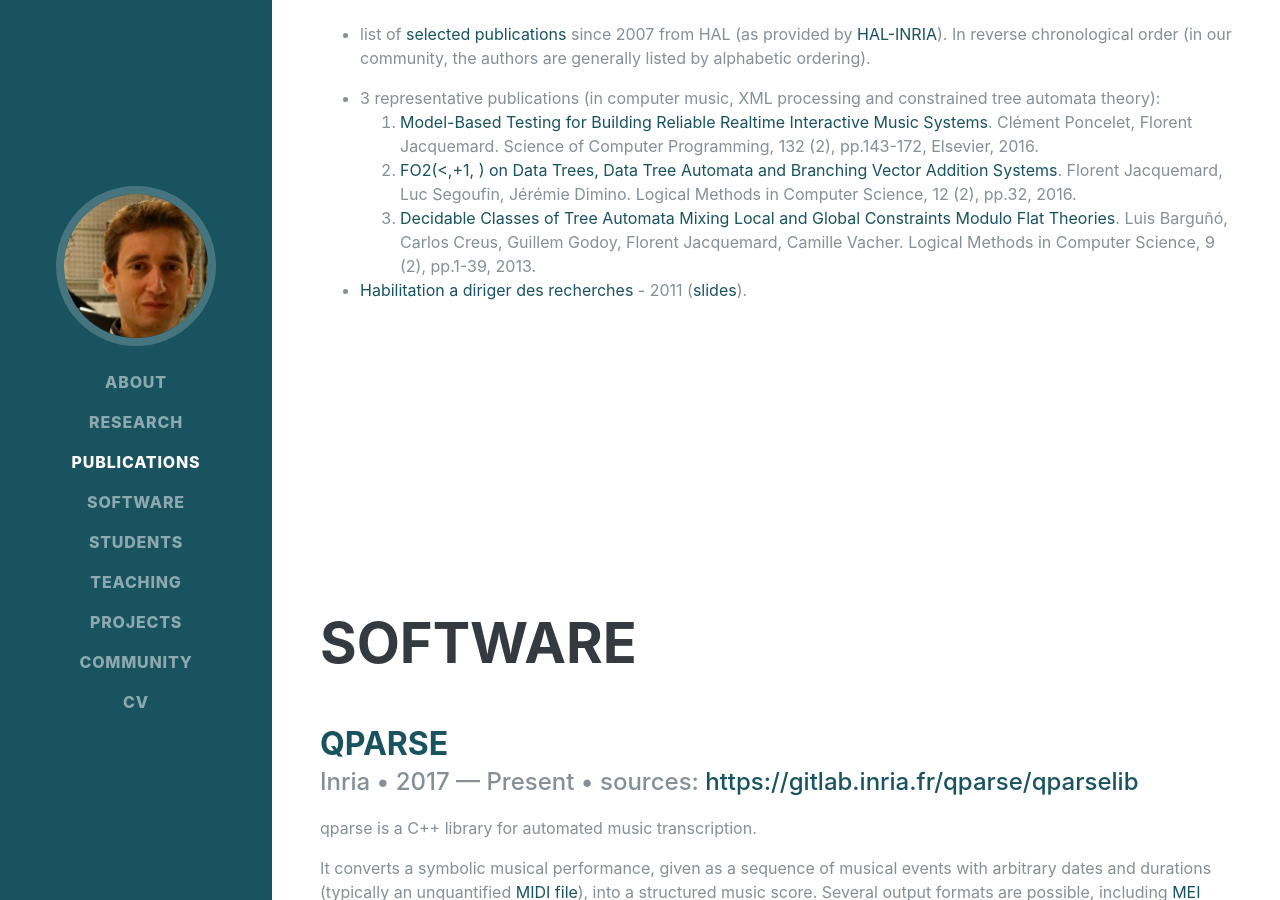
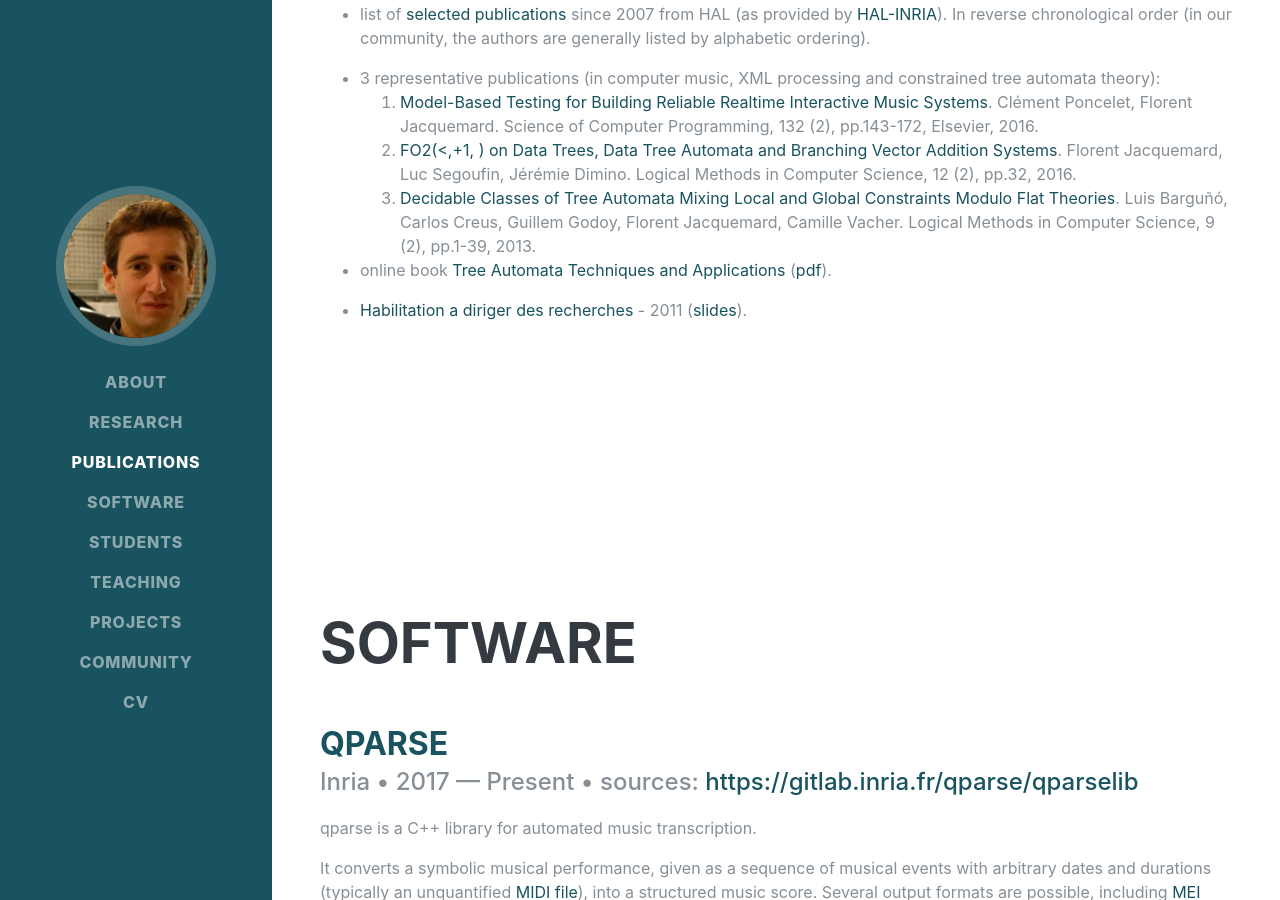
Before and after one commit to florento/florent-jacquemard.github.io, a Jekyll site: the page built from index.html, in a window 1280 px wide and 900 px high, scrolled down 2138 px. Built offline with Jekyll 4.4.1, drawn with Linux system fonts in a browser that asks for light colours; some web fonts are replaced.

Commit message:
tata for google scholar inclusion

```diff
--- a/_publications/publications.md
+++ b/_publications/publications.md
@@ -18,5 +18,6 @@ description: publication list
       Luis Barguñó, Carlos Creus, Guillem Godoy, Florent Jacquemard, Camille Vacher.
       Logical Methods in Computer Science, 9 (2), pp.1-39, 2013.
 
+* online book [Tree Automata Techniques and Applications](http://tata.gforge.inria.fr) ([pdf]({{ site.url }}/files/tata.pdf)).
 
 * [Habilitation a diriger des recherches](https://tel.archives-ouvertes.fr/tel-00643595/file/plan.pdf) - 2011 ([slides]({{ site.url }}/files/slides/slides-hdr.pdf)).
```
Also changed, not shown: 1 other file.
